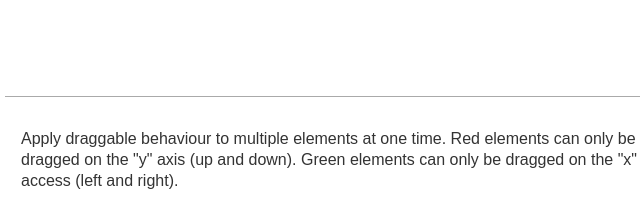
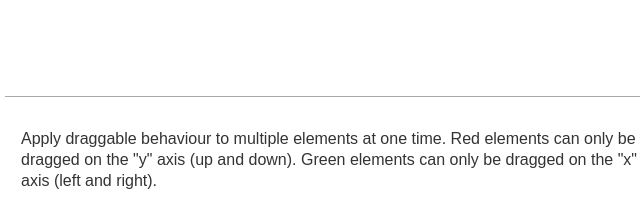
Before and after one commit to grantm/jquery-udraggable, a plain HTML site: page examples/options.html in a window 1280 px wide. Shown: the part 1289-1504 px from the top of the page, 19-659 px from the left. Drawn offline with Linux system fonts and the light colour scheme.

Commit message:
s/access/axis/ in the axis-constrained example.

```diff
--- a/examples/options.html
+++ b/examples/options.html
@@ -92,7 +92,7 @@
         <p><a name="constr-axis"></a>Apply draggable behaviour to multiple
         elements at one time.  Red elements can only be dragged on the "y"
         axis (up and down).  Green elements can only be dragged on the "x"
-        access (left and right).</p>
+        axis (left and right).</p>
         <pre class="code">$('.blk-red').udraggable({
     containment: 'parent',
     axis:        'y'
```
